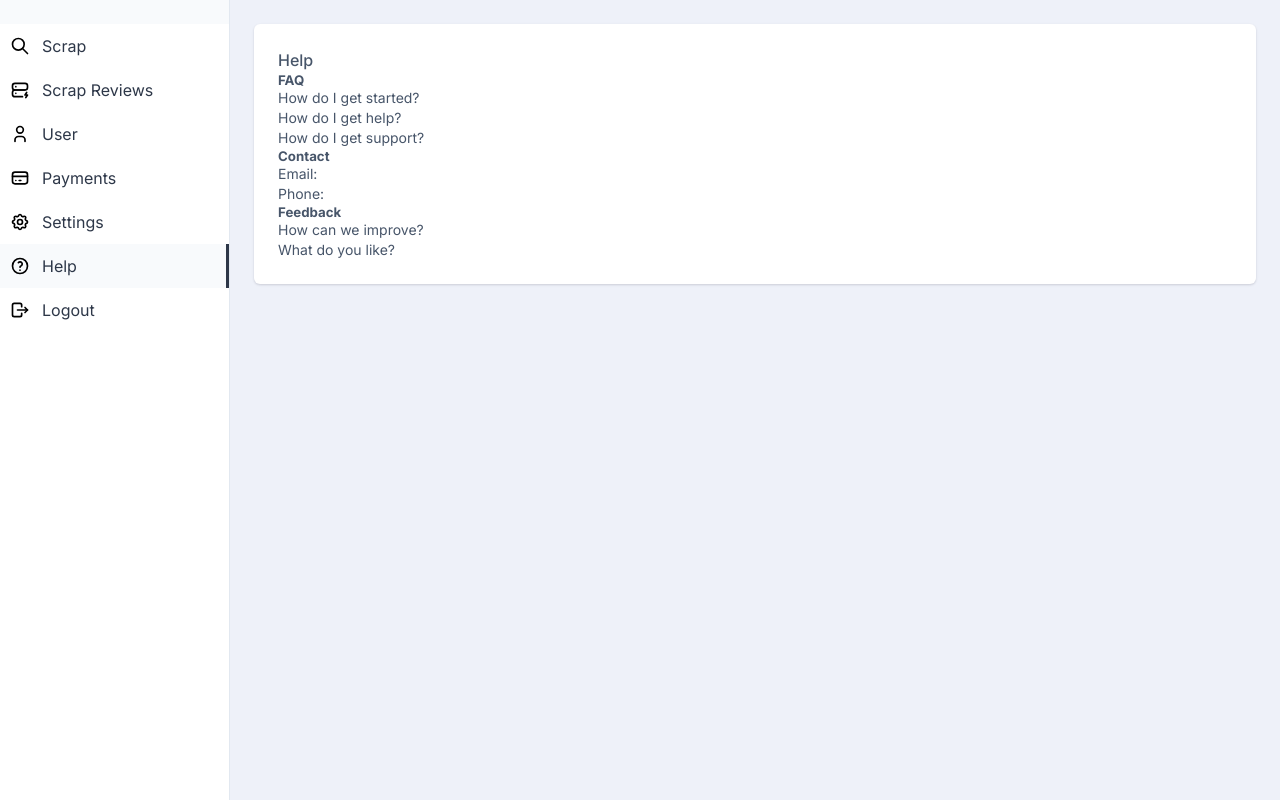
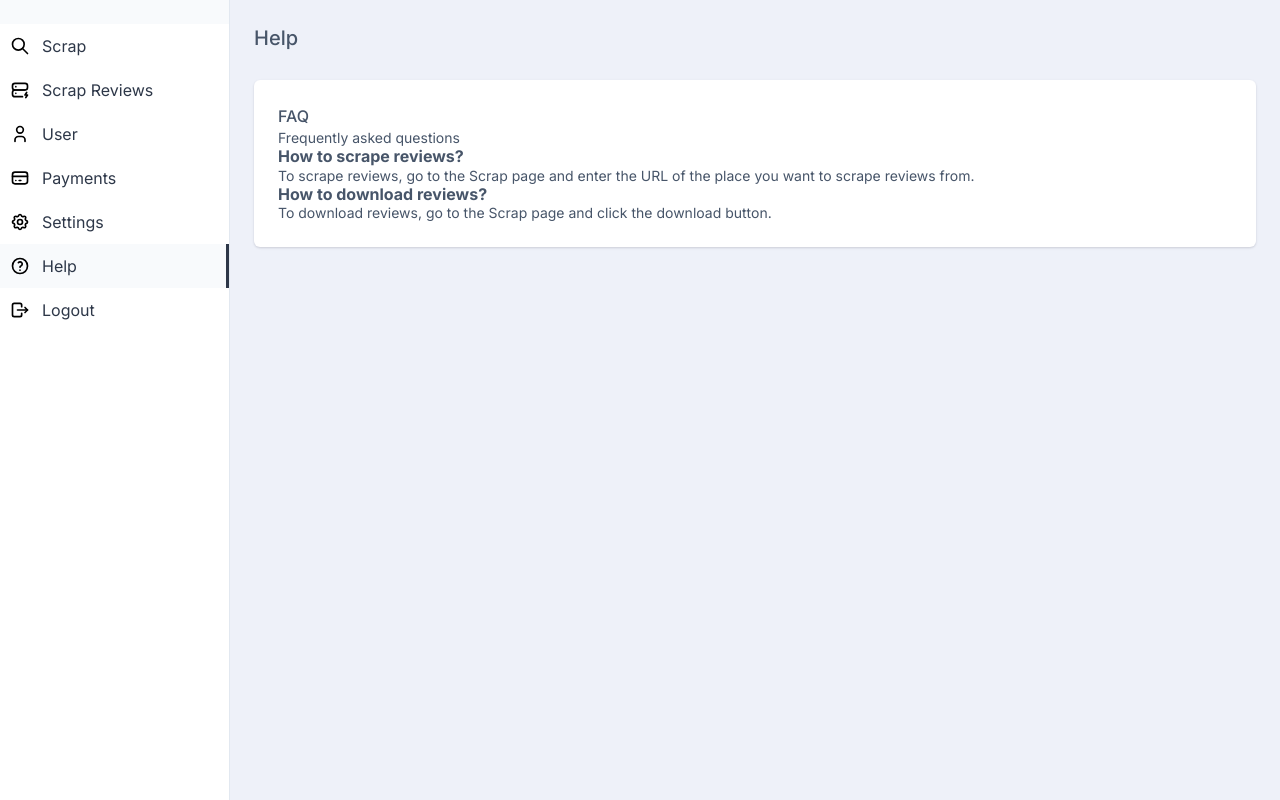
Before and after one commit to shakhrillo/m_main, a React (Vite) app in the folder SELENIUM_NODEJS/client/: page /help in a window 1280 px wide. Built offline with nearby package versions, Linux system fonts and the light colour scheme; no server answers; sample sign-in values are in the browser's storage.

Commit message:
Refactor Help component: update layout, enhance FAQ section, and improve content clarity

```diff
--- a/SELENIUM_NODEJS/client/src/pages/Help.tsx
+++ b/SELENIUM_NODEJS/client/src/pages/Help.tsx
@@ -5,19 +5,29 @@ const Help: React.FC = () => {
   const { user } = useFirebase()
 
   return (
-    <div className="card">
-      <div className="card-body">
-        <h3 className="card-title">Help</h3>
-        <h5>FAQ</h5>
-        <p>How do I get started?</p>
-        <p>How do I get help?</p>
-        <p>How do I get support?</p>
-        <h5>Contact</h5>
-        <p>Email: </p>
-        <p>Phone: </p>
-        <h5>Feedback</h5>
-        <p>How can we improve?</p>
-        <p>What do you like?</p>
+    <div>
+      <h2>Help</h2>
+      <div className="card">
+        <h3>
+          FAQ
+        </h3>
+        <p>
+          Frequently asked questions
+        </p>
+
+        <h4>
+          How to scrape reviews?
+        </h4>
+        <p>
+          To scrape reviews, go to the Scrap page and enter the URL of the place you want to scrape reviews from.
+        </p>
+
+        <h4>
+          How to download reviews?
+        </h4>
+        <p>
+          To download reviews, go to the Scrap page and click the download button.
+        </p>
       </div>
     </div>
   )
```
